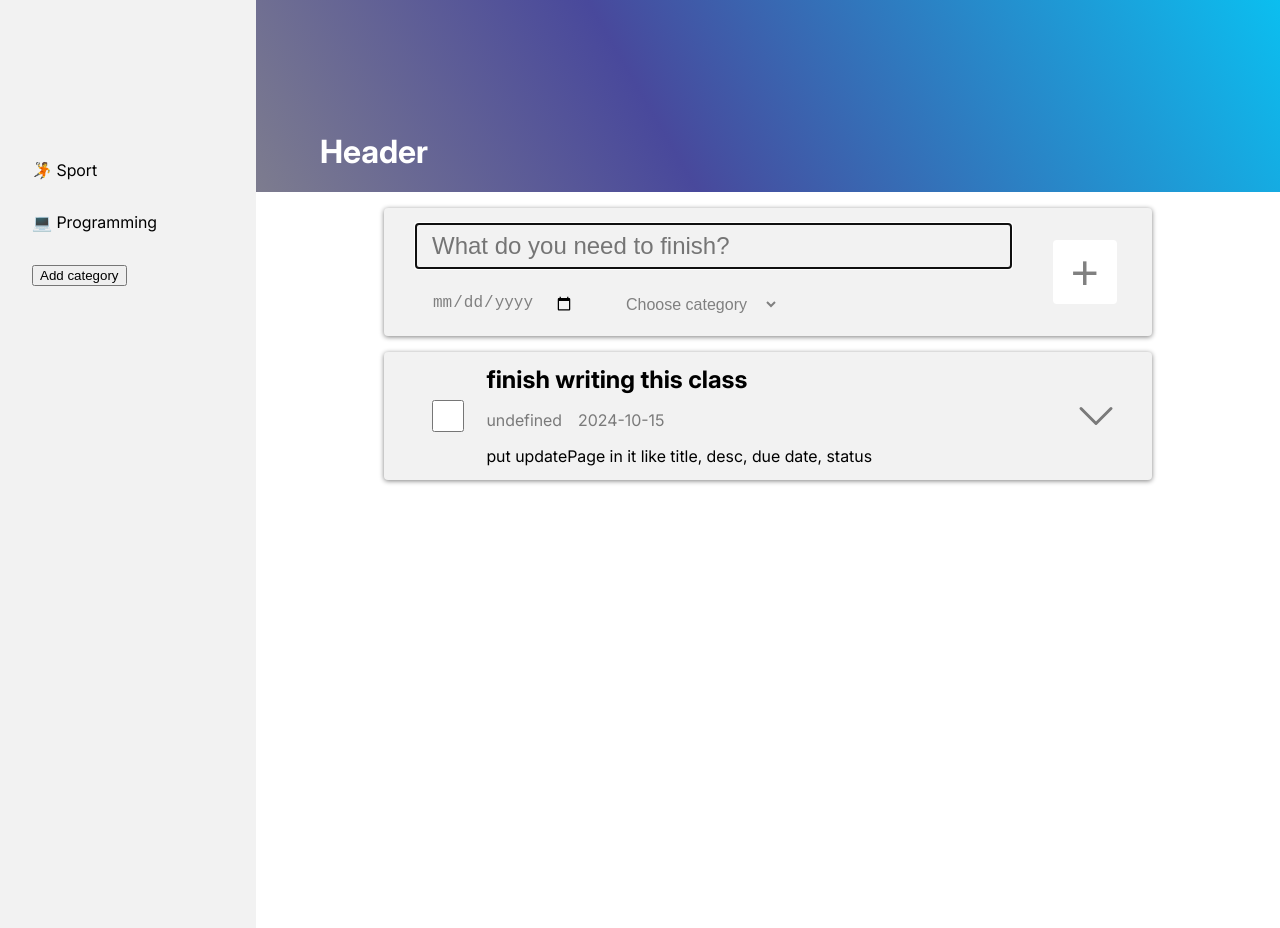
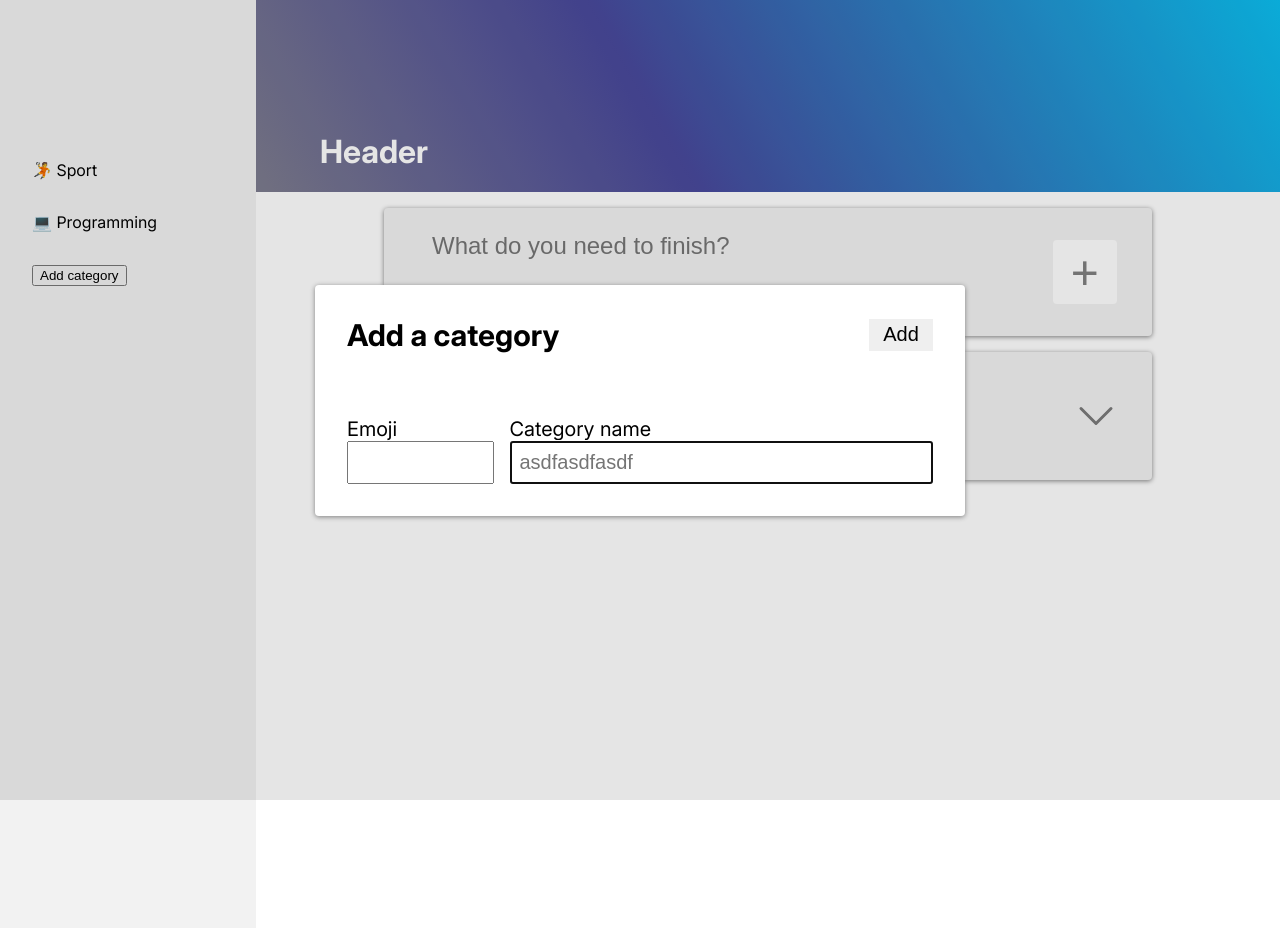
Before and after one commit to hansojuhan/TaskPop, a website built with webpack: page src/index.html in a window 1280 px wide. Shown: the top 928 px of the page. Built offline with nearby package versions, Linux system fonts and the light colour scheme.

Commit message:
Styles for add category modal

```diff
--- a/src/index.html
+++ b/src/index.html
@@ -6,11 +6,9 @@
     <title>Document</title>
   </head>
   <body>
-
     <aside>
       <!-- List of categories -->
-      <ul id="categories-menu">
-      </ul>
+      <ul id="categories-menu"></ul>
     </aside>
 
     <!-- Main content -->
@@ -34,8 +32,7 @@
             <div id="task-form-date-category">
               <input type="date" name="due-date" />
               <!-- Placeholder for category input -->
-              <select name="category" id="category-dropdown">
-              </select>
+              <select name="category" id="category-dropdown"></select>
             </div>
           </div>
           <!-- Submit -->
@@ -50,26 +47,22 @@
 
     <dialog id="add-category-modal">
       <form>
-        <h2>Add a book</h2>
-        <div>
-          <label for="name">Book name:</label>
-          <input name="name" type="text" placeholder="The Hobbit" required autofocus>
+        <div id="category-modal-header">
+          <h2>Add a category</h2>
+          <button id="add-category-button" type="button">Add</button>
         </div>
-        <div>
-          <label for="author">Book author:</label>
-          <input name="author" type="text" placeholder="J.R.R. Tolkien" required>
+
+        <div id="category-modal-fields">
+          <div>
+            <label for="author">Emoji</label>
+            <input name="emoji" type="text" required/>
+          </div>
+          <div>
+            <label for="name">Category name</label>
+            <input name="name" type="text" required placeholder="asdfasdfasdf" autofocus />
+          </div>
         </div>
-        <div>
-          <label for="pages">Number of pages?</label>
-          <input name="pages" type="number" placeholder="295" required>
-        </div>
-        <div>
-          <label for="read">Read yet?</label>
-          <input name="read" type="checkbox">
-        </div>
-        <button id="submitAddBookButton" type="submit">Add</button>
       </form>
     </dialog>
-
   </body>
 </html>
--- a/src/index.js
+++ b/src/index.js
@@ -111,4 +111,6 @@ function generateTestData() {
     "💻"
   );
   categories.push(cat1, cat2);
+
+  updatePage.showNewCategoryModal();
 }
--- a/src/page.js
+++ b/src/page.js
@@ -110,7 +110,8 @@ export function generateCategoriesMenu(categories) {
   newCategoryButton.addEventListener('click', showNewCategoryModal);
 }
 
-function showNewCategoryModal() {
+// Export is for testing
+export function showNewCategoryModal() {
   console.log("modal");
   const modal = document.getElementById('add-category-modal');
   modal.showModal();
--- a/src/styles.css
+++ b/src/styles.css
@@ -295,3 +295,83 @@ header {
 
   cursor: pointer;
 }
+
+/* ******************************************************** */
+/* Modal */
+#add-category-modal {
+  border: none;
+
+  font-size: 1.25rem;
+
+  /* width: 24rem;
+  height: 8rem; */
+
+
+  padding: 2rem;
+
+  box-shadow: 0px 1px 5px gray;
+  border-radius: var(--border-radius);
+}
+
+#add-category-modal > form {
+  width: 100%;
+  height: 100%;
+
+  display: flex;
+  flex-direction: column;
+  gap: 4rem;
+
+  justify-content: space-between;
+}
+
+#category-modal-header {
+  display: flex;
+  justify-content: space-between;
+  align-items: center;
+
+  width: 100%;
+}
+
+#category-modal-header > h2 {
+  margin: 0;
+}
+
+#category-modal-fields {
+  display: flex;
+  justify-content: space-between;
+  gap: 1rem;
+
+}
+
+#category-modal-fields > div {
+  display: flex;
+  flex-direction: column;
+}
+
+/* Make emoji input small, category long */
+#category-modal-fields > div:first-child {
+  width: 25%;
+}
+
+#category-modal-fields > div:last-child {
+  width: 75%;
+}
+
+#add-category-button {
+  border: none;
+  width: 4rem;
+  height: 2rem;
+
+  font-size: 1.25rem;
+}
+
+#add-category-button:hover {
+  background-color: var(--very-dark);
+  cursor: pointer;
+}
+
+#category-modal-fields input {
+  font-size: 1.25rem;
+
+  padding: 0.5rem;
+}
```
